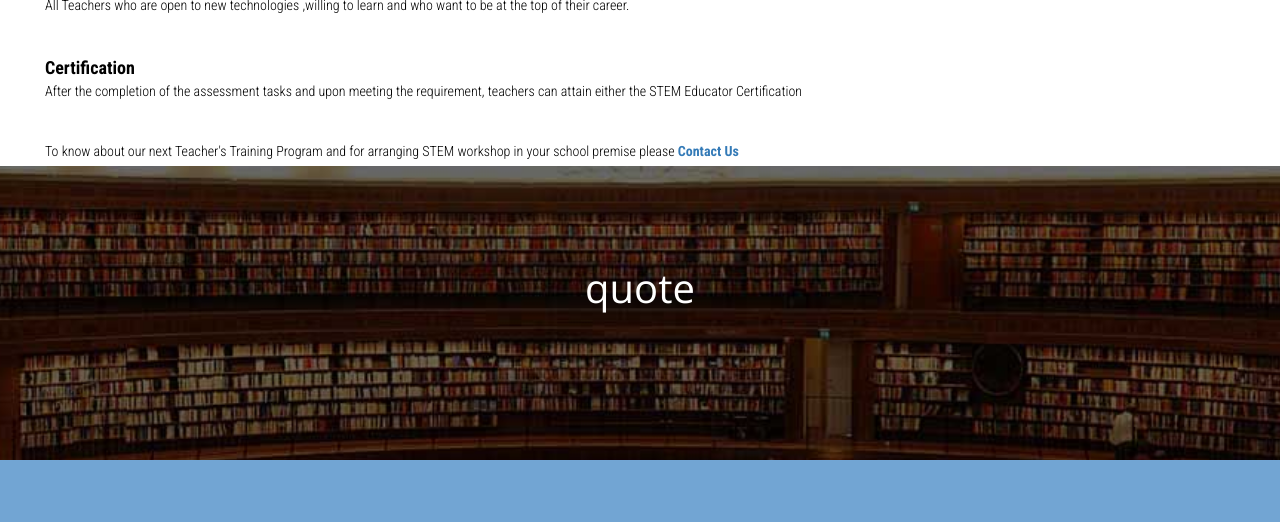
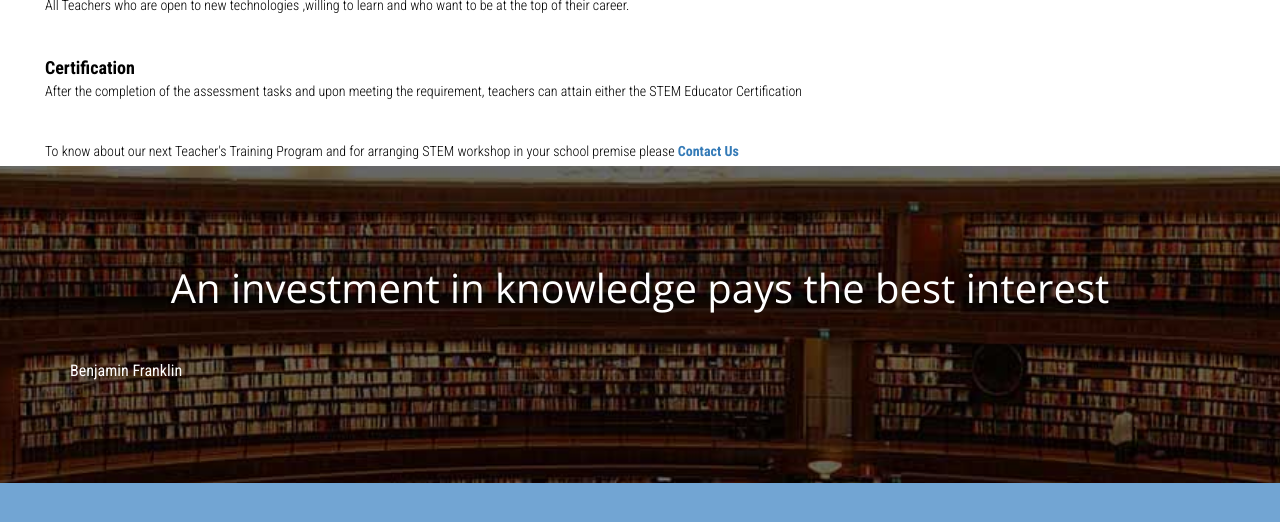
Before and after one commit to dhanyacm/stem, a Jekyll site: the page built from programmes.html, in a window 1280 px wide and 900 px high, scrolled down 1053 px, cut to the strip 0-536 px from the top of the window. Shown: the top 522 px of the strip. Built offline with Jekyll 4.4.1, drawn with Linux system fonts in a browser that asks for light colours; a script that is not in the unit is left out.

Commit message:
Update programmes.html

```diff
--- a/programmes.html
+++ b/programmes.html
@@ -205,7 +205,8 @@ programmes: true
 <section class="team-agileinfo jarallax">
 
 	<div class="container">
-		<h3 class="text-center slideanim">quote</h3>
+		<h3 class="text-center slideanim">An investment in knowledge pays the best interest</h3>
+		<p>Benjamin Franklin</p>
 	</div>
 </section>
 
```
